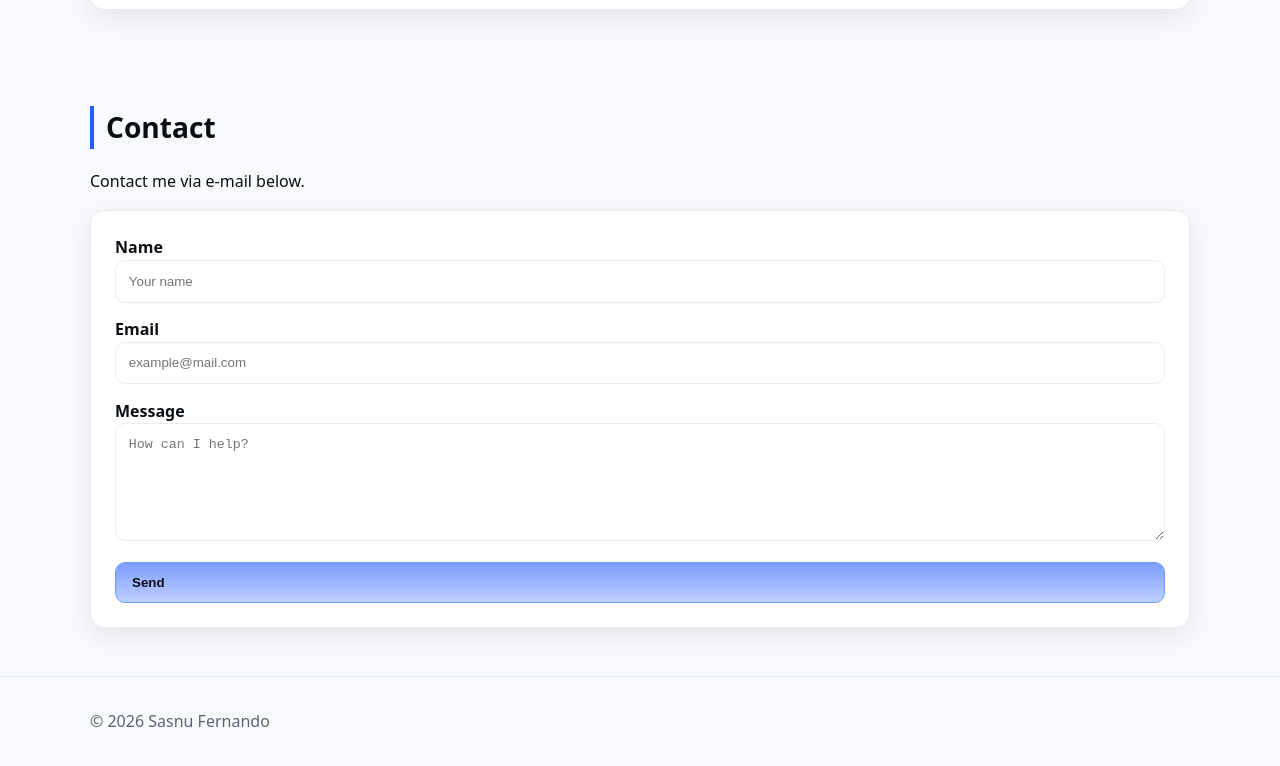
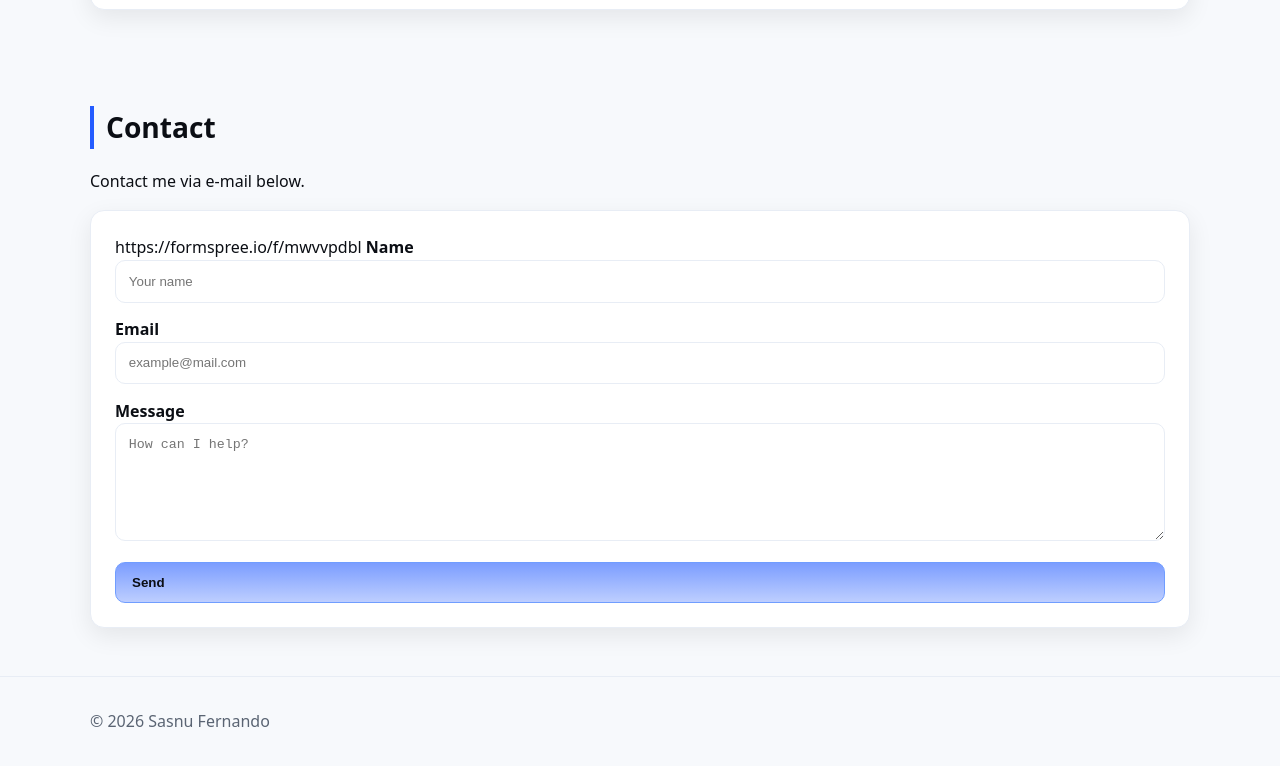
Before and after one commit to Sasnu7/Portfolio-Website, a plain HTML site: page index.html in a window 1280 px wide. Shown: the part 3447-4213 px from the top of the page. Drawn offline with nearby package versions, Linux system fonts and the light colour scheme.

Commit message:
Add Formspree URL to contact form
Added Formspree URL for contact form submission.

```diff
--- a/index.html
+++ b/index.html
@@ -230,6 +230,7 @@
         <p>Contact me via e-mail below.
         <form class="card" action="#" method="post" style="padding: var(--sp-3);" aria-label="Contact form">
           <div>
+            https://formspree.io/f/mwvvpdbl
             <label for="name">Name</label>
             <input id="name" name="name" type="text" placeholder="Your name" required />
           </div>
```
